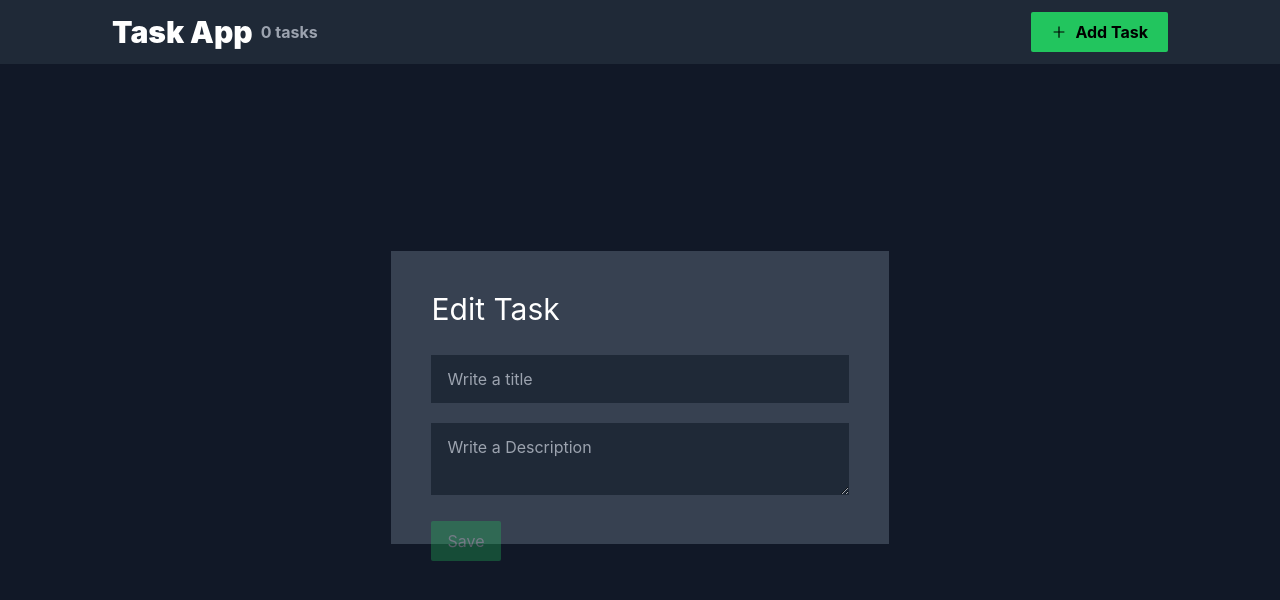
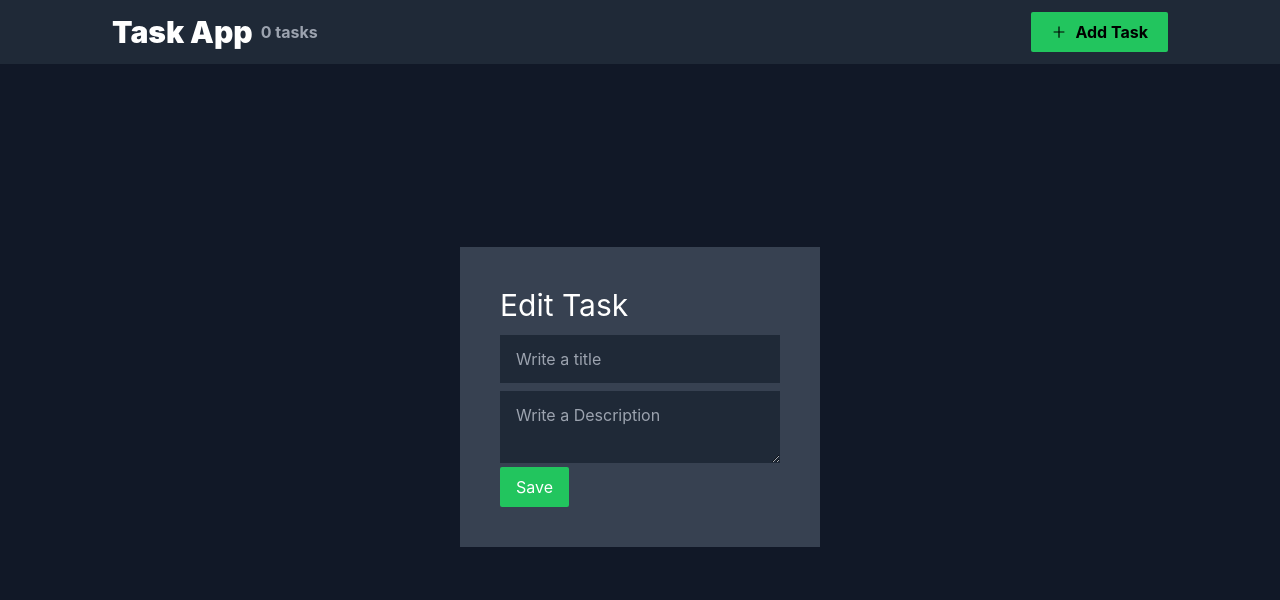
Before and after one commit to Sunandpotru33/todo-next-app, a Next.js app: page /edit/1 in a window 1280 px wide. Shown: the top 600 px of the page. Built offline with nearby package versions, Linux system fonts and the light colour scheme.

Commit message:
Added react-hook-form

```diff
--- a/package.json
+++ b/package.json
@@ -12,6 +12,7 @@
     "next": "13.2.4",
     "react": "18.2.0",
     "react-dom": "18.2.0",
+    "react-hook-form": "^7.43.7",
     "react-icons": "^4.8.0",
     "uuid": "^9.0.0"
   },
--- a/src/app/new/page.js
+++ b/src/app/new/page.js
@@ -1,33 +1,26 @@
 "use client";
-import { useEffect, useState } from "react";
+import { useEffect } from "react";
 import { useTasks } from "../../context/TasksContext";
 import { useRouter } from "next/navigation";
-
-const inititalState = {
-  title: "",
-  description: "",
-};
+import { useForm } from "react-hook-form";
 
 const TaskFormPage = ({ params }) => {
-  const [task, setTask] = useState(inititalState);
+  const {
+    register,
+    handleSubmit,
+    formState: { errors, isDirty, isValid },
+  } = useForm();
   const { createTask, updateTask, tasks } = useTasks();
   const router = useRouter();
 
-  const handleChange = (e) =>
-    setTask({ ...task, [e.target.name]: e.target.value });
-
-  const handleSubmit = (e) => {
-    e.preventDefault();
-
+  const onSubmit = handleSubmit((data) => {
     if (!params.id) {
-    createTask(task.title, task.description);
-    setTask(inititalState);
+      createTask(data.title, data.description);
     } else {
-      updateTask(params.id, task);
+      updateTask(params.id, data);
     }
-
     router.push("/");
-  };
+  });
 
   useEffect(() => {
     if (params.id) {
@@ -35,36 +28,35 @@ const TaskFormPage = ({ params }) => {
       if (taskFound)
         setTask({ title: taskFound.title, description: taskFound.description });
     }
-    console.log("params.id", params.id);
   }, [params.id, tasks]);
 
   return (
     <div className="flex justify-center items-center h-full">
-      <form className="bg-gray-700 p-10 h-2/4" onSubmit={handleSubmit}>
-        <h1 className="text-3xl mb-7">
+      <form className="bg-gray-700 p-10" onSubmit={onSubmit}>
+        <h1 className="text-3xl mb-3">
           {params.id ? "Edit Task" : "New Task"}
         </h1>
         <input
           type="text"
-          className="bg-gray-800 focus:text-gray-100 focus:outline-none w-full py-3 px-4 mb-5"
+          className="bg-gray-800 focus:text-gray-100 focus:outline-none w-full py-3 px-4 mb-2 block"
           placeholder="Write a title"
           autoFocus
           name="title"
-          onChange={handleChange}
-          value={task.title}
+          {...register("title", { required: true })}
         />
+        {errors.title && <span className="block text-red-400 mb-2">This field is required</span>}
+
         <textarea
           cols="2"
           placeholder="Write a Description"
-          className="bg-gray-800 focus:text-gray-100 focus:outline-none w-full py-3 px-4 mb-5"
+          className="bg-gray-800 focus:text-gray-100 focus:outline-none w-full py-3 px-4 mb-1 block"
           name="description"
-          onChange={handleChange}
-          value={task.description}
-        ></textarea>
+          {...register("description", { required: true })}
+        />
+        {errors.description && <span className="block text-red-400 mb-2">This field is required</span>}
 
         <button
           className="bg-green-500 hover:bg-green-400 px-4 py-2 rounded-sm disabled:opacity-30"
-          disabled={!task.title}
         >
           Save
         </button>
```
Also changed, not shown: 1 other file (tests, documents, lock files or other folders).
